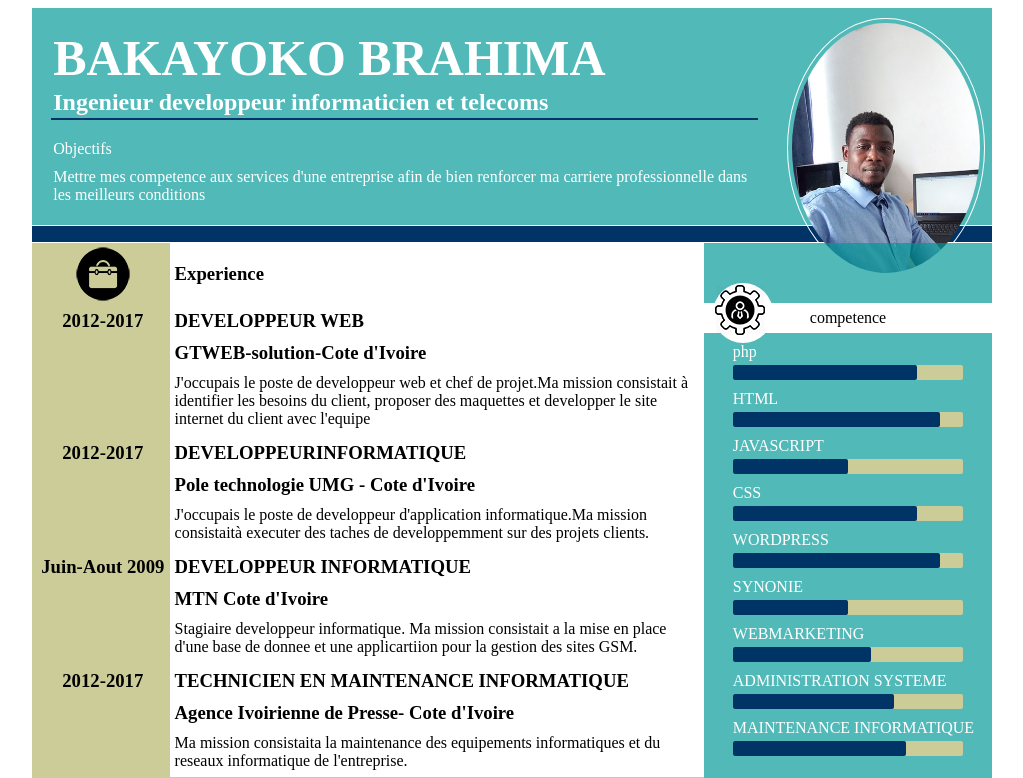
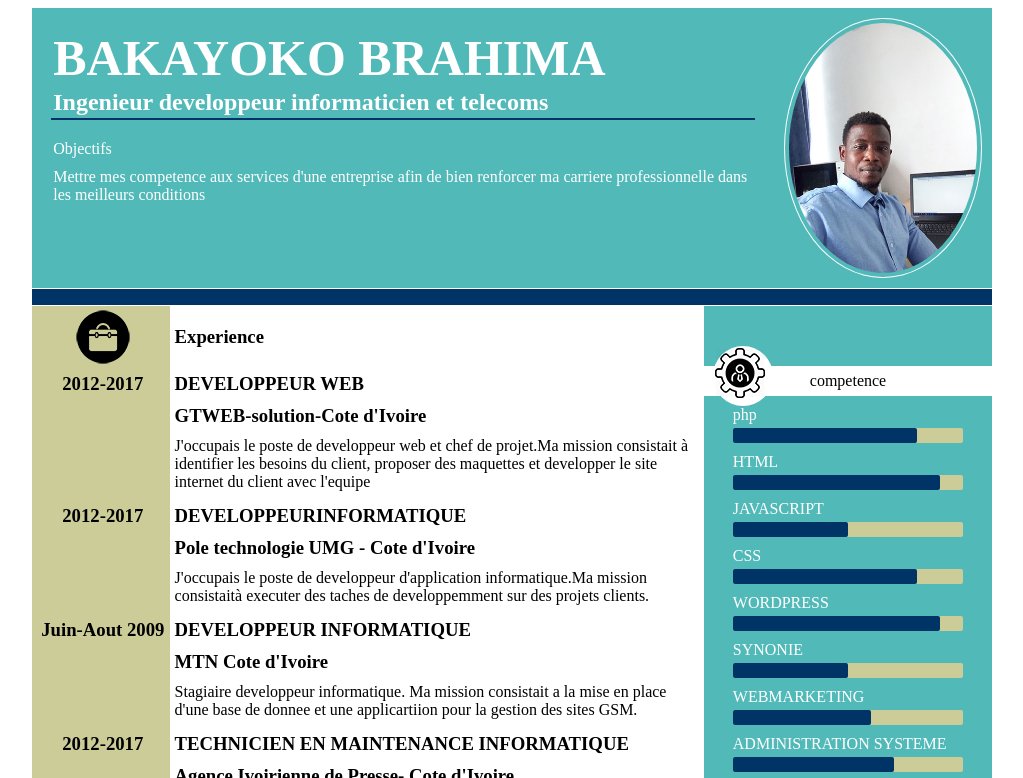
Before and after one commit to ibrahimbakayoko/resume, a plain HTML site: page index.html in a window 1280 px wide. Shown: the top 778 px of the page, without its empty margins (136-1159 px from the left). Drawn offline with Linux system fonts and the light colour scheme.

Commit message:
Update style.css

```diff
--- a/style.css
+++ b/style.css
@@ -25,12 +25,12 @@ a {
 }
 
 .entete-item2 {
-/*   flex: 30%; */
-/* padding-bottom: 2px; */
-flex: 152px;
-width: 195px;
-height: 195px;
-padding: 10px;
+    /* flex: 30%; */
+    /* padding-bottom: 2px; */
+    flex: 152px;
+    /* width: 195px; */
+    /* height: 195px; */
+    padding: 10px;
 }
 
 .identite {
@@ -60,7 +60,7 @@ padding: 10px;
 .photo {
 /*   border: solid; */
   border-radius: 50%;
-  height: 100%;
+/*   height: 100%; */
 }
 
 .photo img {
```
